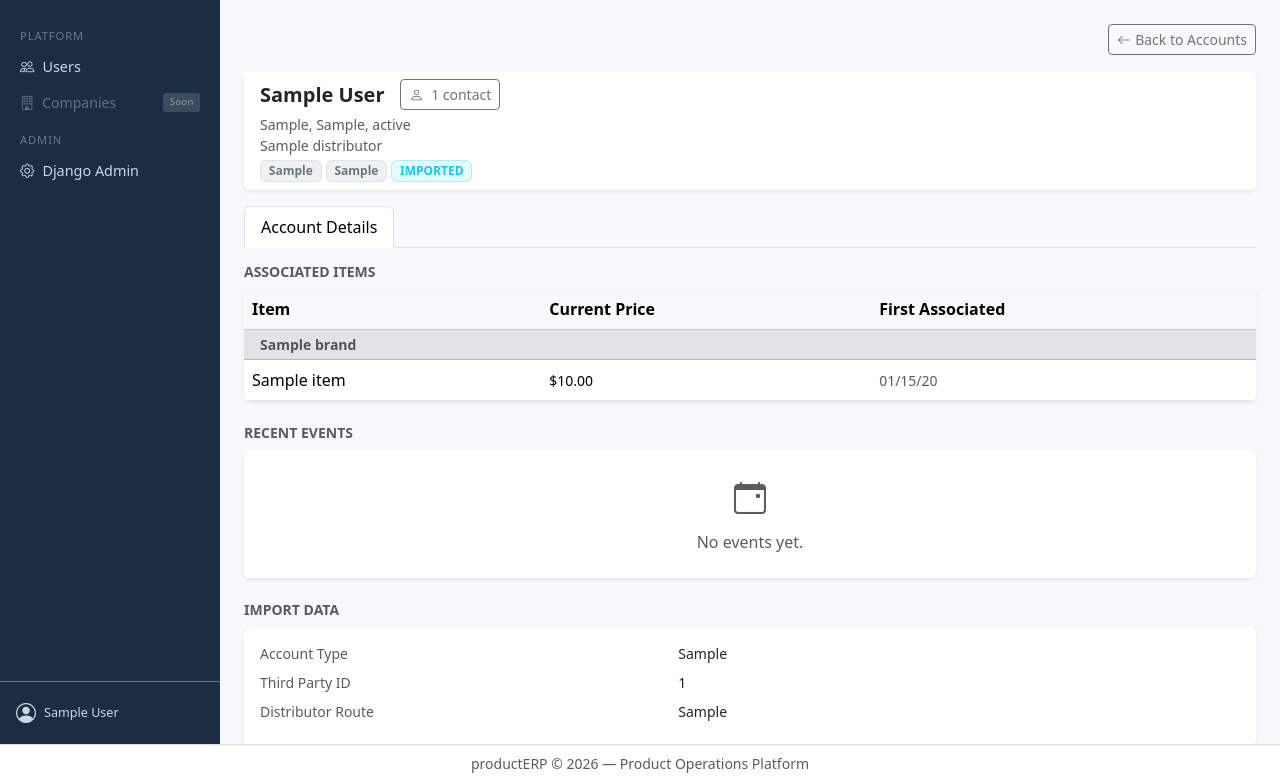
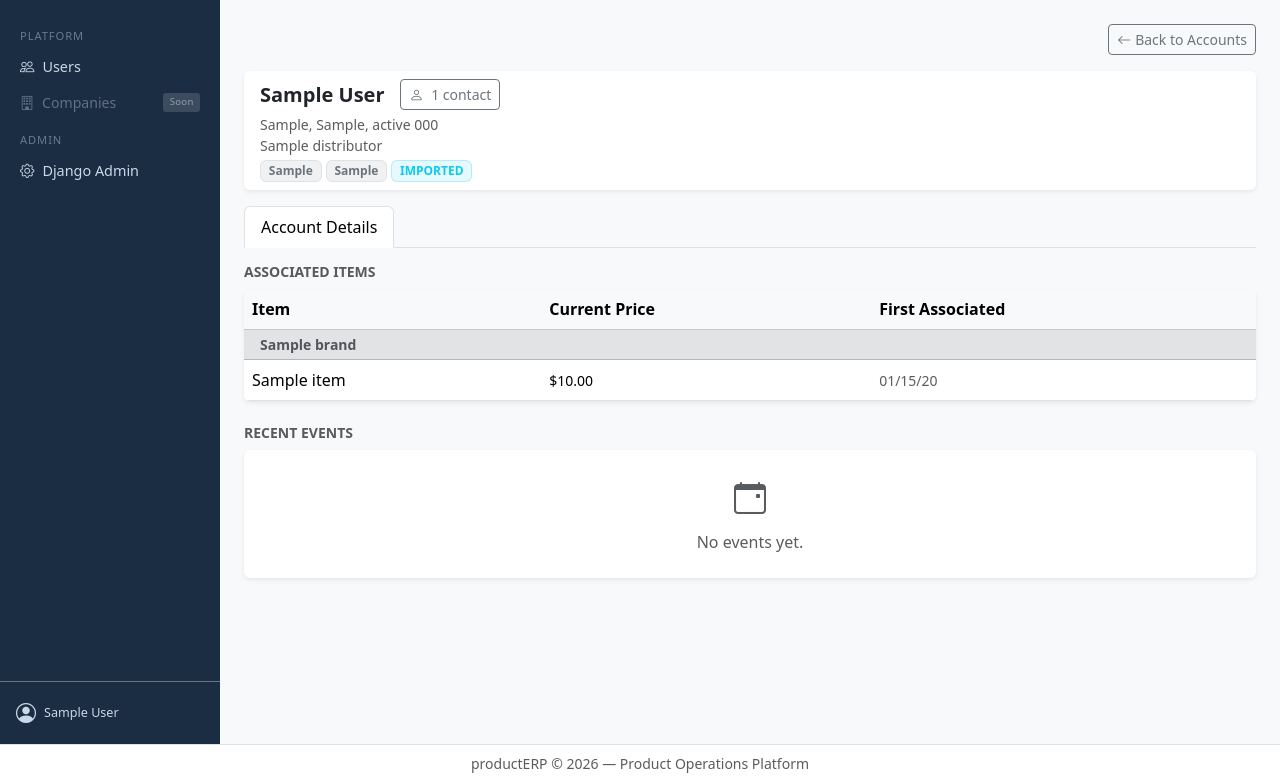
Before and after one commit to senorsangria/sangriaERP, a Django app: page /accounts/1/detail/ in a window 1280 px wide. Shown: the part 56-838 px from the top of the page. Run offline with Django 5.2, Linux system fonts and the light colour scheme; a user stored in the database is signed in; data comes from the database, SQL or seed files in the repository; tables that the repository leaves empty hold one stand-in row (values such as "Sample post"); some libraries are stand-ins or nearby versions.

Commit message:
Fix account_detail links to use combined page; status filter styling; remove import data; add zip
Co-Authored-By: Claude Sonnet 4.6 <noreply@anthropic.com>

```diff
--- a/apps/accounts/views.py
+++ b/apps/accounts/views.py
@@ -671,7 +671,7 @@ def account_create(request):
             account.state_normalized = normalize_address(account.state)
             account.save()
             messages.success(request, f'Account "{account.name}" created successfully.')
-            return redirect('account_detail', pk=account.pk)
+            return redirect('account_detail_combined', pk=account.pk)
     else:
         form = AccountForm(company=request.user.company, user=request.user)
 
@@ -694,7 +694,7 @@ def account_edit(request, pk):
             request,
             'This account was created from a sales data import and cannot be edited manually.',
         )
-        return redirect('account_detail', pk=pk)
+        return redirect('account_detail_combined', pk=pk)
 
     if request.method == 'POST':
         form = AccountForm(request.POST, instance=account, company=request.user.company, user=request.user)
@@ -705,7 +705,7 @@ def account_edit(request, pk):
             account.state_normalized = normalize_address(account.state)
             account.save()
             messages.success(request, f'Account "{account.name}" updated successfully.')
-            return redirect('account_detail', pk=account.pk)
+            return redirect('account_detail_combined', pk=account.pk)
     else:
         form = AccountForm(instance=account, company=request.user.company, user=request.user)
 
@@ -731,9 +731,9 @@ def account_toggle(request, pk):
             messages.success(request, f'Account "{account.name}" has been reactivated.')
         else:
             messages.success(request, f'Account "{account.name}" has been deactivated.')
-        return redirect('account_detail', pk=account.pk)
+        return redirect('account_detail_combined', pk=account.pk)
 
-    return redirect('account_detail', pk=account.pk)
+    return redirect('account_detail_combined', pk=account.pk)
 
 
 @login_required
@@ -747,7 +747,7 @@ def account_delete(request, pk):
 
     if account.auto_created:
         messages.error(request, 'Imported accounts cannot be deleted.')
-        return redirect('account_detail', pk=pk)
+        return redirect('account_detail_combined', pk=pk)
 
     if request.method == 'POST':
         associations = get_account_associations(account)
@@ -765,14 +765,14 @@ def account_delete(request, pk):
                 + ', '.join(blocking)
                 + '. You can deactivate the account instead.',
             )
-            return redirect('account_detail', pk=pk)
+            return redirect('account_detail_combined', pk=pk)
 
         account_name = account.name
         account.delete()
         messages.success(request, f'Account "{account_name}" has been deleted.')
         return redirect('account_list')
 
-    return redirect('account_detail', pk=pk)
+    return redirect('account_detail_combined', pk=pk)
 
 
 # ---------------------------------------------------------------------------
--- a/templates/accounts/account_detail_combined.html
+++ b/templates/accounts/account_detail_combined.html
@@ -90,7 +90,7 @@
     </div>
     {% if account.street or account.city or account.state %}
     <p class="text-muted mb-0 small">
-      {% if account.street %}{{ account.street }}, {% endif %}{{ account.city }}{% if account.city and account.state %}, {% endif %}{{ account.state }}
+      {% if account.street %}{{ account.street }}, {% endif %}{{ account.city }}{% if account.city and account.state %}, {% endif %}{{ account.state }}{% if account.zip_code %} {{ account.zip_code }}{% endif %}
     </p>
     {% endif %}
     {% if account.distributor %}
@@ -246,35 +246,6 @@
       <div class="card-body text-center py-4 text-muted">
         <i class="bi bi-calendar-event fs-2 d-block mb-2"></i>
         No events yet.
-      </div>
-    </div>
-    {% endif %}
-
-    <!-- Sub-section C: Import Data (only if any values present) -->
-    {% if account.third_party_id or account.account_type or account.distributor_route %}
-    <h6 class="fw-semibold text-muted text-uppercase small mb-2">Import Data</h6>
-    <div class="card border-0 shadow-sm mb-4">
-      <div class="card-body">
-        <dl class="mb-0">
-          {% if account.account_type %}
-          <div class="row mb-2">
-            <dt class="col-5 text-muted fw-normal small">Account Type</dt>
-            <dd class="col-7 mb-0 small">{{ account.account_type }}</dd>
-          </div>
-          {% endif %}
-          {% if account.third_party_id %}
-          <div class="row mb-2">
-            <dt class="col-5 text-muted fw-normal small">Third Party ID</dt>
-            <dd class="col-7 mb-0 small">{{ account.third_party_id }}</dd>
-          </div>
-          {% endif %}
-          {% if account.distributor_route %}
-          <div class="row mb-2">
-            <dt class="col-5 text-muted fw-normal small">Distributor Route</dt>
-            <dd class="col-7 mb-0 small">{{ account.distributor_route }}</dd>
-          </div>
-          {% endif %}
-        </dl>
       </div>
     </div>
     {% endif %}
--- a/templates/accounts/account_form.html
+++ b/templates/accounts/account_form.html
@@ -5,7 +5,7 @@
 {% block content %}
 
 <div class="mb-4">
-  <a href="{% if account %}{% url 'account_detail' account.pk %}{% else %}{% url 'account_list' %}{% endif %}"
+  <a href="{% if account %}{% url 'account_detail_combined' account.pk %}{% else %}{% url 'account_list' %}{% endif %}"
      class="text-muted text-decoration-none small">
     <i class="bi bi-arrow-left me-1"></i>
     {% if account %}Back to {{ account.name }}{% else %}Back to Accounts{% endif %}
@@ -138,7 +138,7 @@
             <button type="submit" class="btn btn-primary">
               <i class="bi bi-check-lg me-1"></i>Save Account
             </button>
-            <a href="{% if account %}{% url 'account_detail' account.pk %}{% else %}{% url 'account_list' %}{% endif %}"
+            <a href="{% if account %}{% url 'account_detail_combined' account.pk %}{% else %}{% url 'account_list' %}{% endif %}"
                class="btn btn-outline-secondary">
               Cancel
             </a>
--- a/templates/accounts/account_list.html
+++ b/templates/accounts/account_list.html
@@ -204,7 +204,7 @@
           </td>
           <td class="text-end">
             <div class="d-flex gap-1 justify-content-end flex-wrap">
-              <a href="{% url 'account_detail' account.pk %}" class="btn btn-outline-secondary btn-sm">
+              <a href="{% url 'account_detail_combined' account.pk %}" class="btn btn-outline-secondary btn-sm">
                 <i class="bi bi-eye d-sm-none"></i>
                 <span class="d-none d-sm-inline">View</span>
               </a>
--- a/templates/events/event_detail.html
+++ b/templates/events/event_detail.html
@@ -69,7 +69,7 @@
         <!-- Account name with address and city on separate line -->
         {% if event.account %}
         <div class="fw-semibold mb-1">
-          {{ event.account.name }}
+          <a href="{% url 'account_detail_combined' event.account.pk %}?return_to=event" class="text-decoration-none text-dark">{{ event.account.name }}</a>
         </div>
         {% if event.account.street or event.account.city %}
         <div class="text-muted small mb-1">
```
Also changed, not shown: templates/events/event_list.html (+4 -4 lines).
